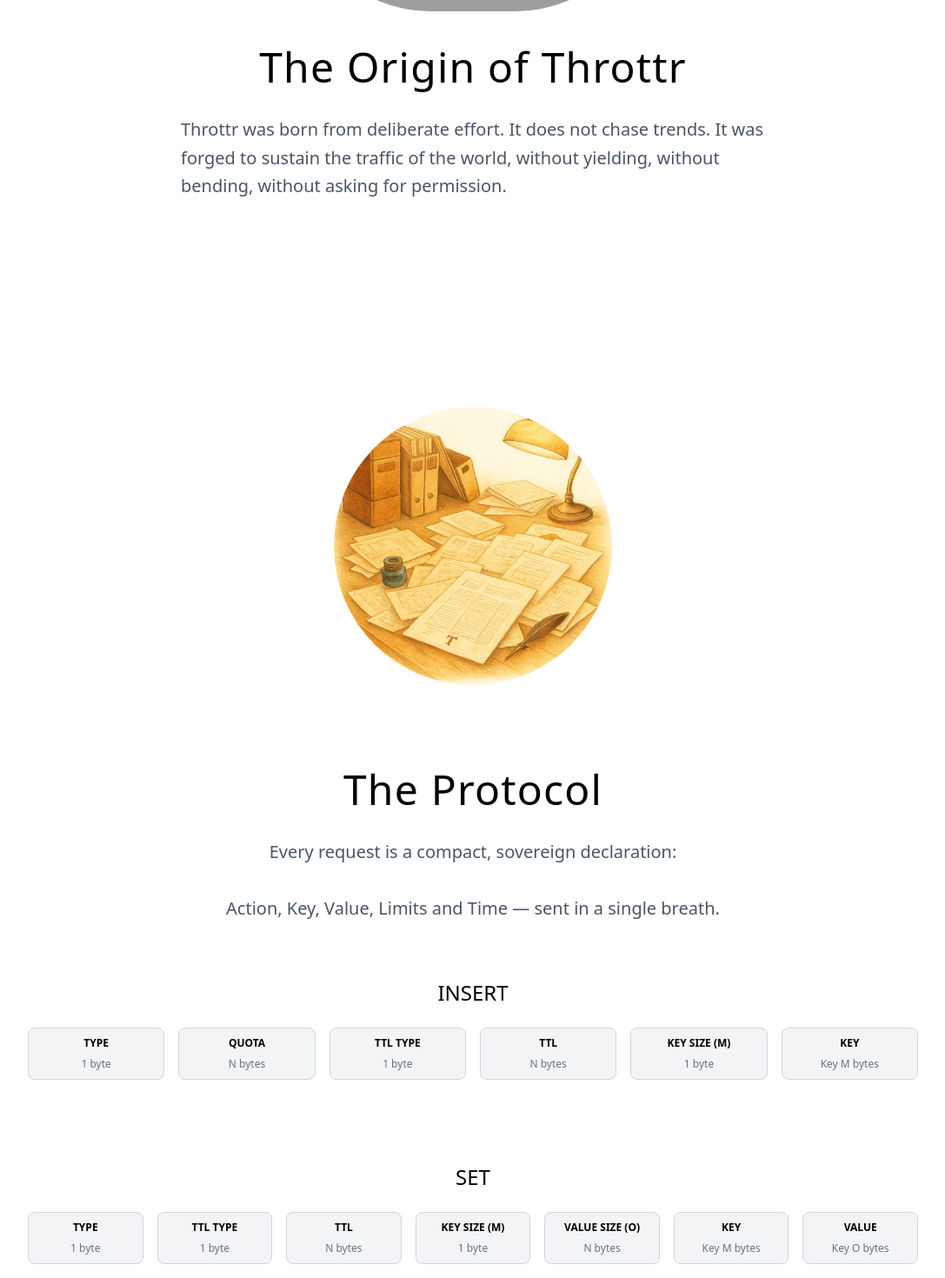
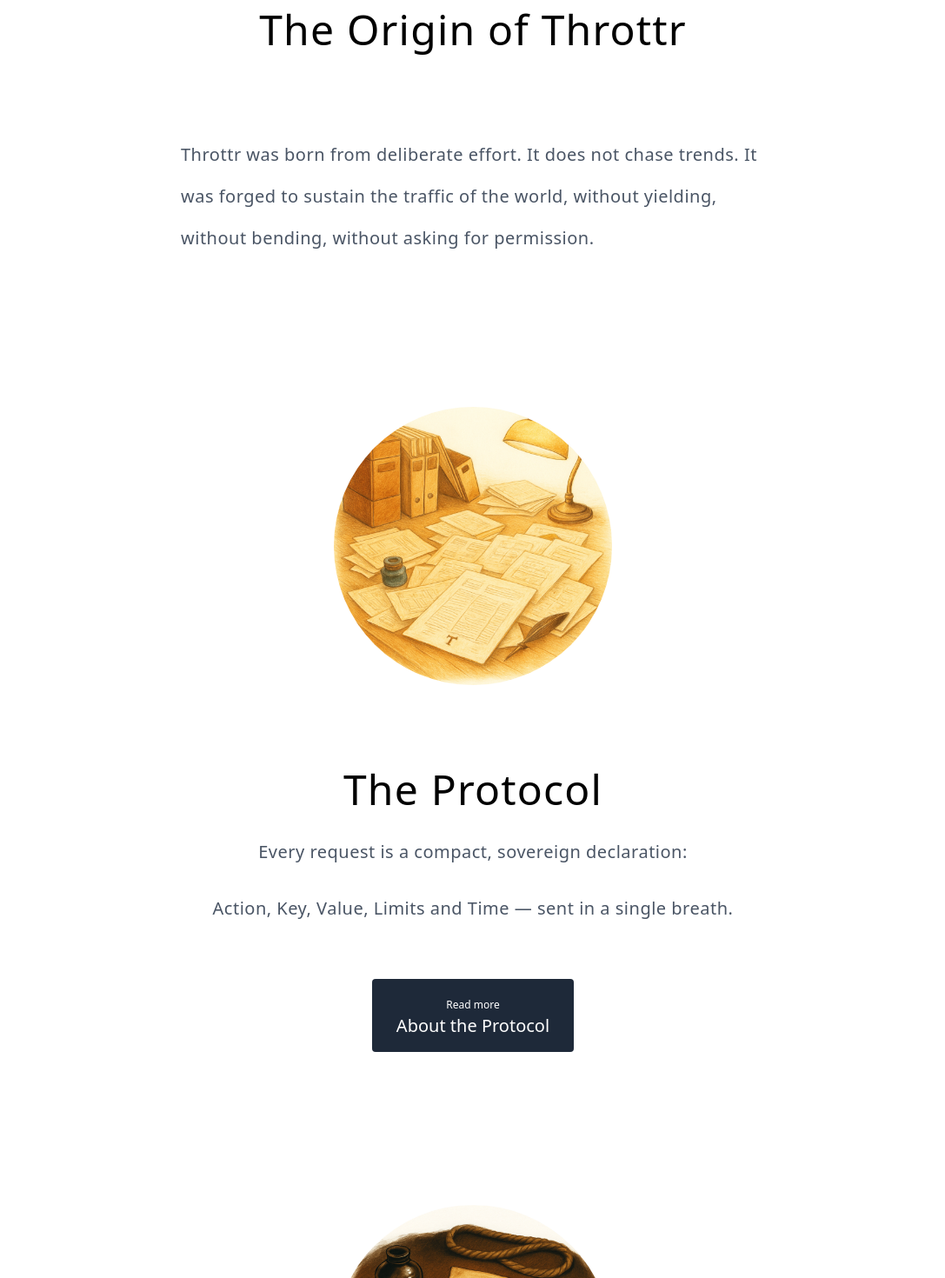
Before and after one commit to throttr/site, a Vue app: page / in a window 1280 px wide. Shown: the part 1260-2730 px from the top of the page at 87% size, without its empty margins (96-1183 px from the left). Built offline with nearby package versions, Linux system fonts and the light colour scheme; grey boxes are pictures that could not be loaded.

Commit message:
Docs added.

```diff
--- a/src/components/About.vue
+++ b/src/components/About.vue
@@ -4,10 +4,10 @@
       :class="isDark ? 'bg-black text-white' : 'bg-white text-black'"
   >
     <img :src="isDark ? '/origin-black.png' : '/origin-white.png'" alt="The Origin" class="max-h-120 rounded-full">
-    <h2 class="text-3xl md:text-5xl font-light tracking-wide mb-8 mt-10">
+    <h2 class="text-3xl md:text-5xl font-light tracking-wide mb-24 mt-16">
       The Origin of Throttr
     </h2>
-    <p class="max-w-2xl text-lg md:text-xl leading-relaxed"
+    <p class="max-w-2xl text-lg md:text-xl font-light tracking-wide leading-12"
        :class="isDark ? 'text-gray-400' : 'text-gray-600'">
       Throttr was born from deliberate effort.
       It does not chase trends.
--- a/src/components/Example.vue
+++ b/src/components/Example.vue
@@ -6,52 +6,11 @@
     <img :src="isDark ? '/how-works-black.png' : '/how-works-white.png'" alt="The Protocol"
          class="max-h-80 rounded-full mb-24">
 
-    <h2 class="text-3xl md:text-5xl font-light tracking-wide mb-64">
-      It's a free choice
-    </h2>
+    <h3 class="text-3xl md:text-3xl font-light tracking-wide leading-16 mb-16">
+      By provide you a free, <br> high performance and minimalist <br> in-memory database
+    </h3>
 
-    <h2 class="text-3xl md:text-5xl font-light tracking-wide mb-24">
-      1. Run the Server
-    </h2>
-
-    <div class="w-full text-left">
-
-      <div class="overflow-auto p-10 rounded-2xl mb-10 text-center" style="background-color: rgb(243, 243, 243);">
-        <pre class="pre-styled" style="margin-bottom: 20px;">Quotas and TTL upto <strong>255</strong>:</pre>
-        <pre class="pre-styled">docker run -p 9000:9000 ghcr.io/throttr/throttr:4.0.14-release-uint8</pre>
-        <pre class="pre-styled" style="margin-bottom: 20px; margin-top: 60px;">Quotas and TTL upto <strong>65.535</strong>:</pre>
-        <pre class="pre-styled">docker run -p 9000:9000 ghcr.io/throttr/throttr:4.0.14-release-uint16</pre>
-        <pre class="pre-styled" style="margin-bottom: 20px; margin-top: 60px;">Quotas and TTL upto <strong>4.294.967.295</strong>:</pre>
-        <pre class="pre-styled">docker run -p 9000:9000 ghcr.io/throttr/throttr:4.0.14-release-uint32</pre>
-        <pre class="pre-styled" style="margin-bottom: 20px; margin-top: 60px;">Quotas and TTL upto <strong>18.446.744.073.709.551.615</strong>:</pre>
-        <pre class="pre-styled">docker run -p 9000:9000 ghcr.io/throttr/throttr:4.0.14-release-uint64</pre>
-      </div>
-    </div>
-
-
-    <h2 class="text-3xl md:text-5xl font-light text-left tracking-wide mb-24 mt-32">
-      2. Use your language
-    </h2>
-
-    <!-- Language Selector -->
-    <div class="flex space-x-4 mb-8">
-      <a
-          v-for="(lang, index) in implementations"
-          :key="index"
-          @click="selected = index"
-          :href="lang.source"
-          class="px-8 py-4 rounded-lg border transition-all duration-300"
-          :class="(isDark ? 'bg-transparent border-gray-600' : 'bg-transparent border-gray-300')"
-      >
-        <i :class="lang.icon" style="font-size: 4rem;"></i><br>
-      </a>
-    </div>
-
-
-    <p class="mt-20 mb-20 text-sm uppercase tracking-widest"
-       :class="isDark ? 'text-gray-500' : 'text-gray-500'">
-      Your language isn't on the list? <strong><a href="https://github.com/throttr/throttr/issues/new" target="_blank">Ask for him</a></strong>.
-    </p>
+    <a href="https://docs.throttr.cl/get-started.html" target="_blank" class="rounded px-7 py-4 mb-60" :class="isDark ? 'bg-white' : 'bg-gray-800 text-white'"><span class="text-xs">Are you ready?</span> <br> <span class="text-3xl">Get Started</span></a>
   </section>
 </template>
 
@@ -65,32 +24,9 @@
 </style>
 
 <script setup lang="ts">
-import {ref} from 'vue'
 import {useDark} from '@vueuse/core'
 
 const isDark = useDark()
-
-// @ts-ignore
-const selected = ref(0)
-
-const implementations = ref([
-  {
-    source: 'https://github.com/throttr/typescript',
-    icon: 'devicon-typescript-plain',
-  },
-  {
-    source: 'https://github.com/throttr/php',
-    icon: 'devicon-php-plain',
-  },
-  {
-    source: 'https://github.com/throttr/java',
-    icon: 'devicon-java-plain',
-  },
-  {
-    source: 'https://github.com/throttr/cpp',
-    icon: 'devicon-cplusplus-plain',
-  }
-])
 </script>
 
 <style scoped>
--- a/src/components/Footer.vue
+++ b/src/components/Footer.vue
@@ -42,7 +42,9 @@
     <div class="text-xs mt-20 mb-10">
 
       <div class="justify-center flex">
-        <img src="/8731267.jpeg" class="h-16 rounded-full mb-8" alt="Ian Torres">
+        <a href="https://github.com/zen0x7" target="_blank">
+          <img src="/8731267.jpeg" class="h-16 rounded-full mb-8" alt="Ian Torres">
+        </a>
       </div>
 
       Built with sovereignty by <a href="https://www.iantorres.cl" class="font-bold">Ian Torres</a>. <br><br> Released under AGPLv3.
--- a/src/components/Hero.vue
+++ b/src/components/Hero.vue
@@ -14,8 +14,8 @@
         alt="Throttr Logo"
         class="h-auto mb-8 transition-all duration-500"
     />
-    <p class="mt-4 text-lg" :class="isDark ? 'text-gray-400' : 'text-gray-600'">
-      Master the traffic.
+    <p class="mt-4 text-2xl font-light tracking-wide leading-16" :class="isDark ? 'text-gray-400' : 'text-gray-600'">
+      Master the memory.
       The limit is set by your machine.
     </p>
   </section>
--- a/src/components/Protocol.vue
+++ b/src/components/Protocol.vue
@@ -9,93 +9,19 @@
       The Protocol
     </h2>
 
-    <p class="max-w-2xl text-lg md:text-xl leading-relaxed mb-16"
+    <p class="max-w-2xl text-lg md:text-xl leading-relaxed mb-16 font-light tracking-wide leading-12"
        :class="isDark ? 'text-gray-400' : 'text-gray-600'">
       Every request is a compact, sovereign declaration:<br><br>
       Action, Key, Value, Limits and Time — sent in a single breath.
     </p>
 
-    <!-- Insert Request -->
-    <div class="max-w-5xl w-full mb-24">
-      <h3 class="text-2xl font-light mb-6">INSERT</h3>
-      <div class="grid grid-cols-2 sm:grid-cols-3 md:grid-cols-4 lg:grid-cols-6 gap-4">
-        <ProtocolBox title="Type" size="1 byte" />
-        <ProtocolBox title="Quota" size="N bytes" />
-        <ProtocolBox title="TTL Type" size="1 byte" />
-        <ProtocolBox title="TTL" size="N bytes" />
-        <ProtocolBox title="Key Size (M)" size="1 byte" />
-        <ProtocolBox title="Key" size="Key M bytes" />
-      </div>
-    </div>
-
-    <!-- Set Request -->
-    <div class="max-w-5xl w-full mb-24">
-      <h3 class="text-2xl font-light mb-6">SET</h3>
-      <div class="grid grid-cols-2 sm:grid-cols-3 md:grid-cols-4 lg:grid-cols-7 gap-4">
-        <ProtocolBox title="Type" size="1 byte" />
-        <ProtocolBox title="TTL Type" size="1 byte" />
-        <ProtocolBox title="TTL" size="N bytes" />
-        <ProtocolBox title="Key Size (M)" size="1 byte" />
-        <ProtocolBox title="Value Size (O)" size="N bytes" />
-        <ProtocolBox title="Key" size="Key M bytes" />
-        <ProtocolBox title="Value" size="Key O bytes" />
-      </div>
-    </div>
-
-    <!-- Query, Get and Purge Request -->
-    <div class="max-w-5xl w-full mb-24">
-      <h3 class="text-2xl font-light mb-6">QUERY, GET & PURGE</h3>
-      <div class="grid grid-cols-2 sm:grid-cols-3 md:grid-cols-4 lg:grid-cols-6 gap-4">
-        <ProtocolBox title="Type" size="1 byte" />
-        <ProtocolBox title="Key Size (M)" size="1 byte" />
-        <ProtocolBox title="Key" size="Key M bytes" />
-      </div>
-    </div>
-
-    <!-- Update Request -->
-    <div class="max-w-5xl w-full mb-24">
-      <h3 class="text-2xl font-light mb-6">UPDATE</h3>
-      <div class="grid grid-cols-2 sm:grid-cols-3 md:grid-cols-4 lg:grid-cols-6 gap-4">
-        <ProtocolBox title="Type" size="1 byte" />
-        <ProtocolBox title="Attribute" size="1 byte" />
-        <ProtocolBox title="Change Type" size="1 byte" />
-        <ProtocolBox title="Value" size="N bytes" />
-        <ProtocolBox title="Key Size (M)" size="1 byte" />
-        <ProtocolBox title="Key" size="Key M bytes" />
-      </div>
-    </div>
-
-    <!-- Response -->
-    <div class="max-w-5xl w-full">
-      <h3 class="text-2xl font-light">QUERY</h3>
-      <div class="grid grid-cols-2 sm:grid-cols-3 md:grid-cols-4 lg:grid-cols-6 gap-4 mb-24 mt-8">
-        <ProtocolBox title="Status" size="1 byte" />
-        <ProtocolBox title="Quota" size="N bytes" />
-        <ProtocolBox title="TTL Type" size="1 byte" />
-        <ProtocolBox title="TTL" size="N bytes" />
-      </div>
-
-      <h3 class="text-2xl font-light mb-6">SET</h3>
-      <div class="grid grid-cols-2 sm:grid-cols-3 md:grid-cols-4 lg:grid-cols-6 gap-4">
-        <ProtocolBox title="Status" size="1 byte" />
-        <ProtocolBox title="TTL Type" size="1 byte" />
-        <ProtocolBox title="TTL" size="N bytes" />
-        <ProtocolBox title="Value Size (M)" size="N bytes" />
-        <ProtocolBox title="Value" size="M bytes" />
-      </div>
-
-      <p class="mt-30 text-sm uppercase tracking-widest"
-         :class="isDark ? 'text-gray-500' : 'text-gray-500'">
-        INSERT, UPDATE, PURGE and failed operations will return only 1 byte.
-      </p>
-    </div>
+    <a href="https://docs.throttr.cl/about-protocol.html" target="_blank" class="rounded px-7 py-4 mb-20" :class="isDark ? 'bg-white' : 'bg-gray-800 text-white'"><span class="text-xs">Read more</span> <br> <span class="text-xl">About the Protocol</span></a>
 
   </section>
 </template>
 
 <script setup lang="ts">
 import { useDark } from '@vueuse/core'
-import ProtocolBox from "./ProtocolBox.vue";
 
 const isDark = useDark()
 </script>
```
